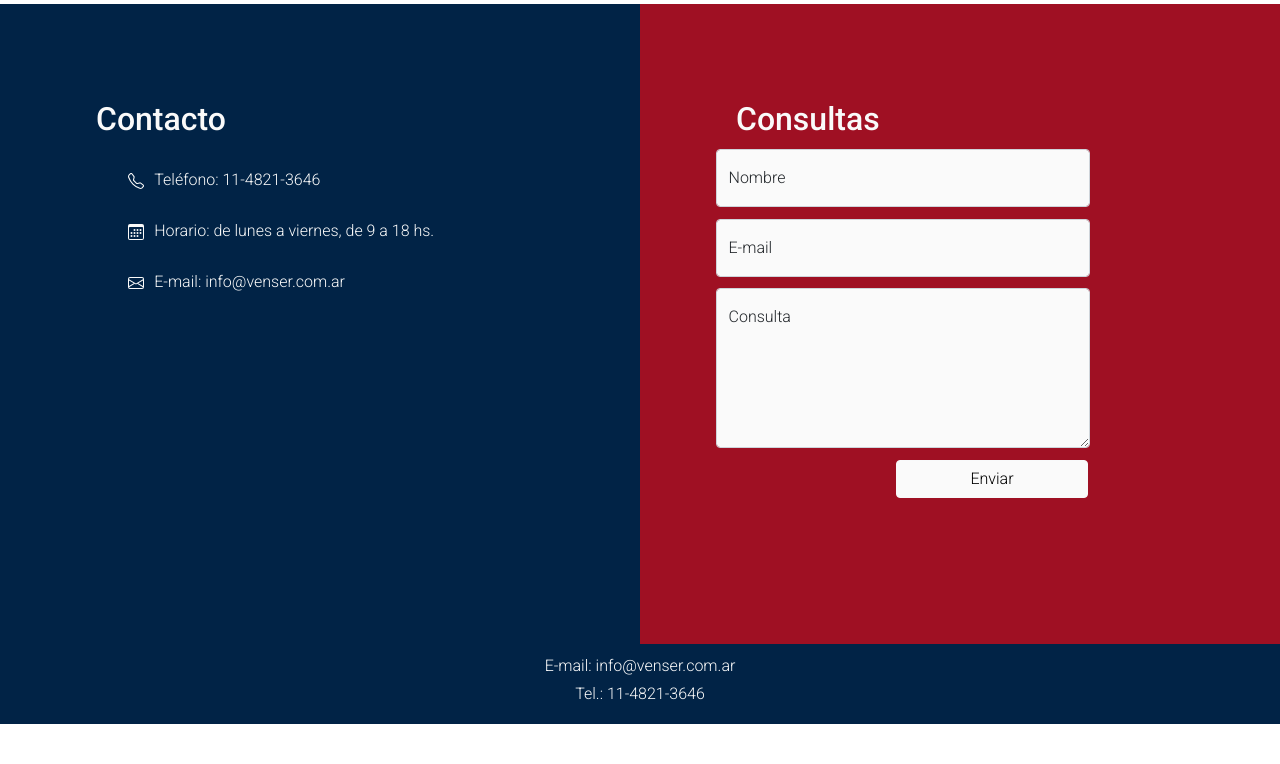
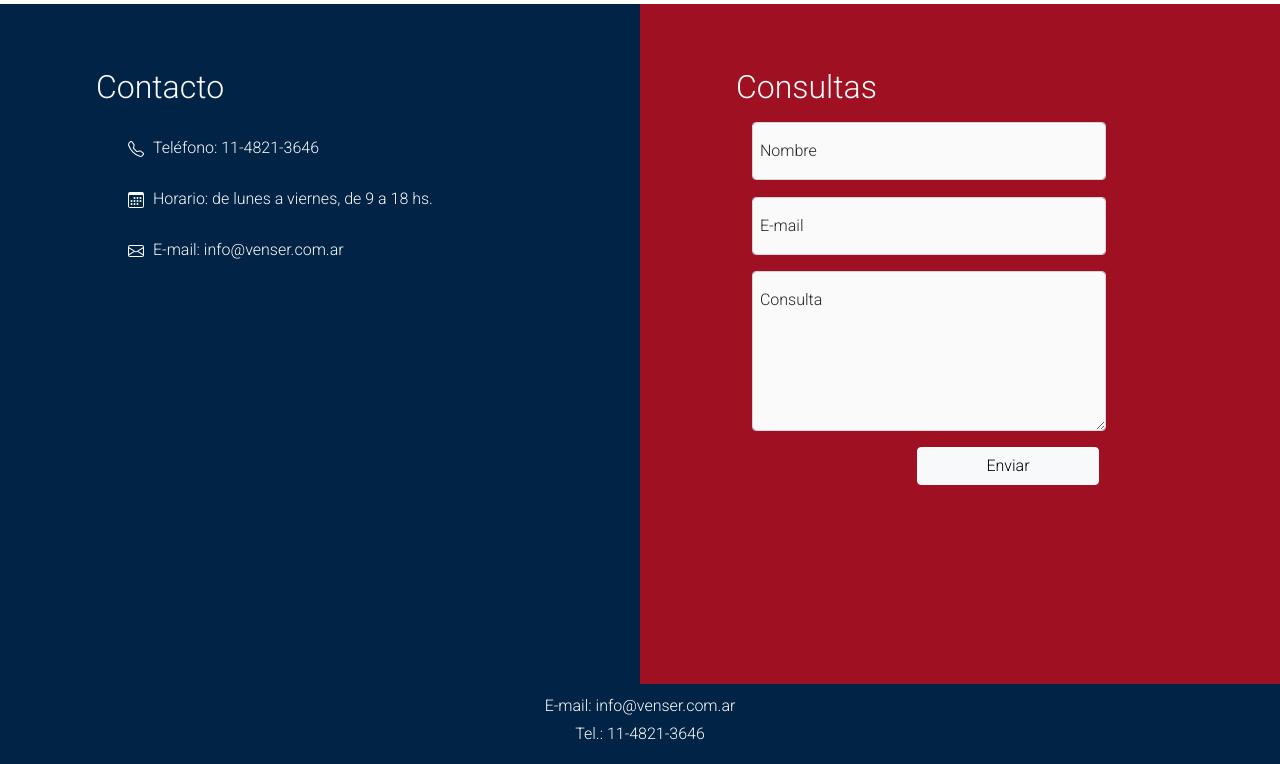
Before and after one commit to rosariobosch/VenSer, a website: page contacto.html in a window 1280 px wide. Shown: the part 65-829 px from the top of the page. Before the commit the page ends 800 px from the top, so only its background shows below. Drawn offline with nearby package versions, Linux system fonts and the light colour scheme.

Commit message:
Cambios de estilo en form

```diff
--- a/contacto.html
+++ b/contacto.html
@@ -63,7 +63,7 @@
         </section>
         <!-- Formulario de consultas -->
         <section class="consulta">
-            <h1 class="consulta__titulo">Consultas</h1>
+            <h2 class="consulta__titulo">Consultas</h2>
                 <form action="" class="formularioConsultas">
                     <div class="form-floating mb-2">
                         <input type="text" class="form-control" placeholder="Nombre" name="nombre" id="nombre" required>
--- a/scss/_contacto.scss
+++ b/scss/_contacto.scss
@@ -4,7 +4,7 @@
 .contenedorContacto {
     display: flex;
     flex-direction: column;
-    @media only screen and (min-width: 700px) {
+    @media only screen and (min-width: 1025px) {
         flex-direction: row;
     }
     .contacto, .consulta {
@@ -12,9 +12,9 @@
         &__titulo {
             font-size: 32px;
             color: $blanco;
-            margin-top: 15%;
+            margin-top: 10%;
             margin-left: 15%;
-            font-weight: 500;
+            font-weight: 300;
         }
         &__datos {
             font-size: 16px;
@@ -22,16 +22,17 @@
             margin-top: 5%;
             margin-left: 20%;
             font-weight: 300;
+            max-width: 70%;
         }
-        @media only screen and (min-width: 700px) {
+        @media only screen and (min-width: 1025px) {
             width: 50%;
         }
     }
     .contacto {
         background-color: $azul;
-        height: 60vh;
-        @media only screen and (min-width: 700px) {
-            height: 80vh;
+        height: 45vh;
+        @media only screen and (min-width: 1025px) {
+            height: 85vh;
         }
         svg {
             margin-right: 2%;
@@ -39,24 +40,30 @@
     }
     .consulta {
         background-color: $rojo;
-        height: 80vh;
+        height: 85vh;
         .formularioConsultas {
-            margin-left: 10%;
-            font-weight: 300;
+            width: 85%;
+            margin-left: 5%;
             input, textarea {
-                max-width: 65%;
-                margin: 2%;
+                margin: 3%;
+                font-weight: 300;
                 background-color: $blanco;
             }
             .labelFormulario {
                 margin-left: 2%;
+                font-weight: 300;
             }
             textarea {
                 height: 20vh !important;
             }
             .botonEnviar {
-                background-color: $blanco;
                 font-weight: 300;
+            }
+            @media only screen and (min-width: 1025px) {
+                margin-left: 15%;
+                input, textarea {
+                    max-width: 65%;
+                }
             }
         }
     }
```
Also changed, not shown: css/main.css.
